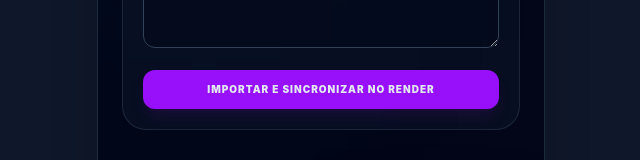
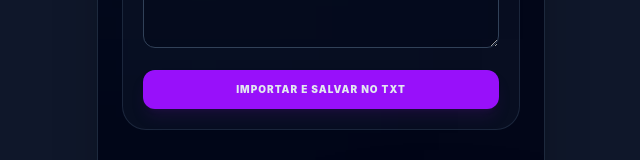
Before and after one commit to henriquelealsouza671-lgtm/verificador, a React (Vite) app: page / in a window 1280 px wide. Both pictures are taken after a click on the button "PROXIES". Shown: the part 177-337 px from the top of the page, without its empty margins (319-959 px from the left). Built offline with nearby package versions, Linux system fonts and the light colour scheme.

Commit message:
sua mensagem

```diff
--- a/src/App.jsx
+++ b/src/App.jsx
@@ -6,9 +6,6 @@
 } from 'lucide-react';
 
 export default function App() {
-  // --- CONFIGURAÇÃO GLOBAL ---
-  const API_URL = "https://verificador-m01v.onrender.com";
-
   // --- ESTADOS E PERSISTÊNCIA ---
   const [activeTab, setActiveTab] = useState('teste');
   const [loading, setLoading] = useState(false);
@@ -42,7 +39,7 @@
         ? proxies[Math.floor(Math.random() * proxies.length)].url
         : "";
 
-      const response = await fetch(`${API_URL}/testar-cartao`, {
+      const response = await fetch('https://verificador-m01v.onrender.com', {
         method: 'POST',
         headers: { 'Content-Type': 'application/json' },
         body: JSON.stringify({ cartao: cartaoFull, proxy: proxyUsada })
@@ -60,7 +57,7 @@
       setResultados(prev => [novoResultado, ...prev]);
       setActiveTab('resultados');
     } catch (error) {
-      alert("Erro: O servidor no Render pode estar iniciando. Tente novamente em alguns segundos.");
+      alert("Erro: Verifique se o seu servidor no Render está online.");
     } finally {
       setLoading(false);
     }
@@ -76,7 +73,7 @@
       {/* Conteúdo Principal */}
       <div className="flex-1 overflow-y-auto pb-32 p-6 z-10">
         {activeTab === 'teste' && <TelaTeste onTestar={handleRunTest} loading={loading} />}
-        {activeTab === 'proxies' && <TelaProxies API_URL={API_URL} proxies={proxies} setProxies={setProxies} />}
+        {activeTab === 'proxies' && <TelaProxies proxies={proxies} setProxies={setProxies} />}
         {activeTab === 'resultados' && <TelaResultados resultados={resultados} setResultados={setResultados} />}
       </div>
 
@@ -93,7 +90,7 @@
 // --- TELAS DO APLICATIVO ---
 
 function TelaTeste({ onTestar, loading }) {
-  const [input, setInput] = useState("4563310048475663|10|2029|160");
+  const [input, setInput] = useState("");
 
   return (
     <div className="mt-6 space-y-8 animate-in fade-in slide-in-from-bottom-4 duration-500">
@@ -130,13 +127,13 @@
   );
 }
 
-function TelaProxies({ API_URL, proxies, setProxies }) {
+function TelaProxies({ proxies, setProxies }) {
   const [input, setInput] = useState("");
 
   const sincronizarComServidor = async (novaLista) => {
     const texto = novaLista.map(p => p.url).join('\n');
     try {
-      await fetch(`${API_URL}/salvar-proxies`, {
+      await fetch('https://SUA-URL-DO-RENDER.onrender.com/salvar-proxies', {
         method: 'POST',
         headers: { 'Content-Type': 'application/json' },
         body: JSON.stringify({ lista: texto })
@@ -178,7 +175,7 @@
           className="w-full bg-slate-950/40 border border-slate-700 rounded-xl p-4 text-xs font-mono outline-none mb-4 h-28 text-slate-300"
         />
         <button onClick={handleAdd} className="w-full bg-purple-600 hover:bg-purple-500 py-3 rounded-xl text-[10px] font-black uppercase tracking-widest transition-all shadow-lg shadow-purple-900/20">
-          Importar e Sincronizar no Render
+          Importar e Salvar no TXT
         </button>
       </div>
 
```
